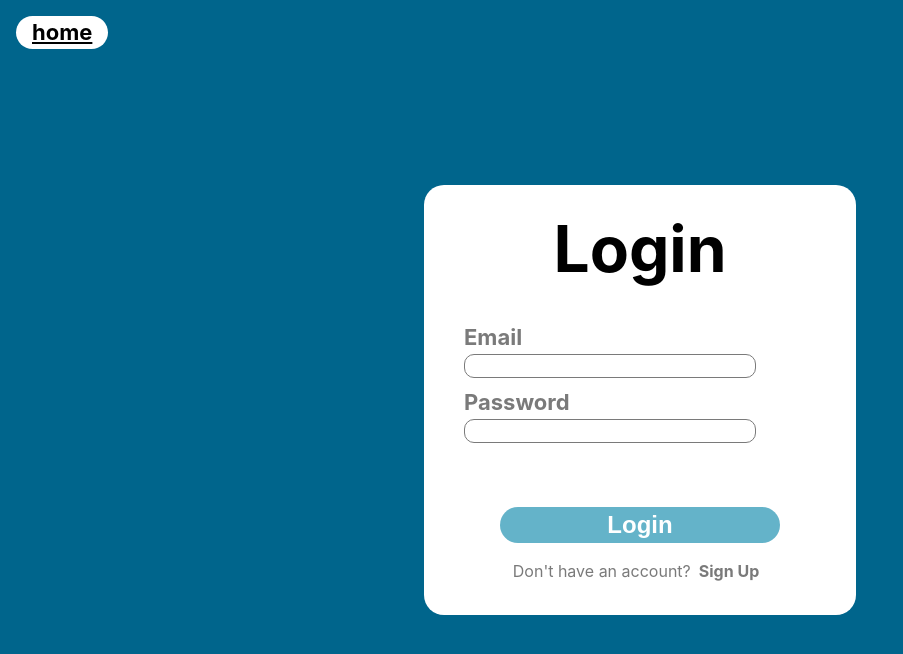
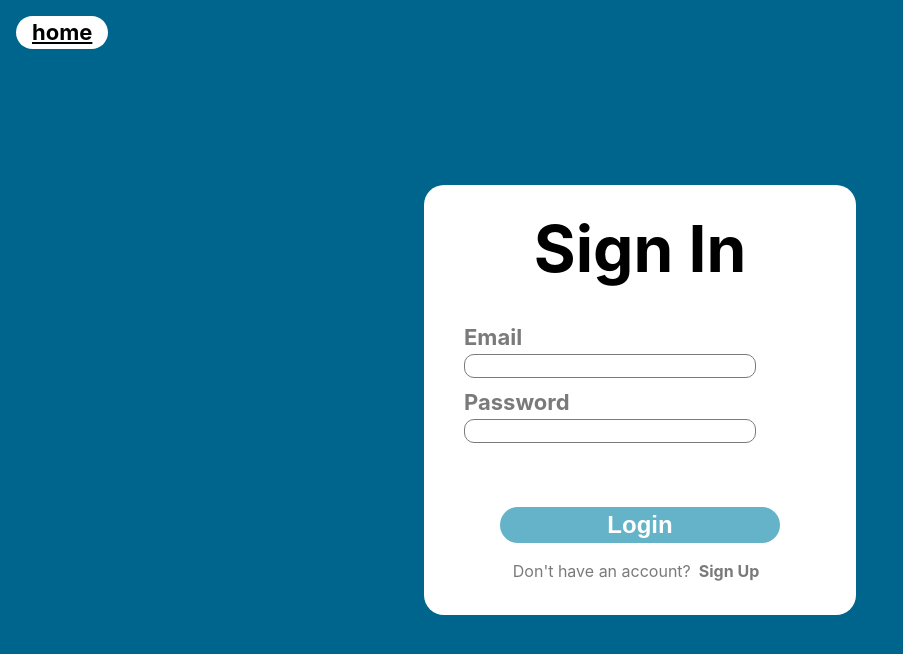
Before and after one commit to tom1dev/NZPMC-Project-1, a React (Vite) app in the folder frontend/: page /signin in a window 1280 px wide. Shown: the top 654 px of the page, without its empty margins (0-903 px from the left). Built offline with nearby package versions, Linux system fonts and the light colour scheme; no server answers.

Commit message:
refactored the signin page and its corresponding components:

```diff
--- a/frontend/src/components/signIn/LoginForm.jsx
+++ b/frontend/src/components/signIn/LoginForm.jsx
@@ -1,146 +1,79 @@
 import styleSignin from '../../styles/Signin.module.css';
-import {useState, useEffect} from 'react';
-import signinService from '../../services/signInService.js';
-import userService  from '../../services/userService.js';
-import { useNavigate } from "react-router-dom";
+import { useState } from 'react';
+import signinService from '../../services/signinService';
+import userService from '../../services/userService';
+import { useNavigate } from 'react-router-dom';
 
 
-const LoginForm = ({title,isSignup,setIsSignup}) => {
-    const [email,setEmail] = useState('');
-    const [password,setPassword] = useState('');
-    const [name,setName] = useState('');
-    const [error,setError] = useState(false);
+const LoginForm= ({ isSignup,setError})=> {
+    const [email, setEmail] = useState('');
+    const [password, setPassword] = useState('');
+    const [name, setName] = useState('');
+
     const navigate = useNavigate();
 
-
-    useEffect(() => {
-        const fetchUserInformation = async () => {
-            try{
-                const user = await userService.getUserByToken();
-                return user[0];
-            }catch (error){
-                console.log(error);
-                return;
+    const handleParramChange = (event,setter) => {
+        setter(event.target.value)
     }
 
-        }
-
-        const fetchAndNavigate = async () => {
-            const user = await fetchUserInformation();
-            if (user && user.email === "admin") {
-                navigate("/admin");
-            } else if (user) {
-                navigate("/");
-            }
-        };
-
-
-        fetchAndNavigate();
-    }, []);
-
-    const handleEmailChange = (event) =>{
-        setEmail(event.target.value)
-    }
-
-    const handleNameChange = (event) =>{
-        setName(event.target.value)
-    }
-
-
-    const handlePasswordChange = (event) =>{
-        setPassword(event.target.value)
-    }
-
-
-
-    const onSignupClicked = () => {
-        console.log("Sign up Clicked")
-        setIsSignup(!isSignup);
-
-    }
     const handleSubmit = async (event) => {
         event.preventDefault();
         if (!email || !password || (isSignup && !name)) {
             alert("Please fill out all fields.");
             return;
         }
-        try{
-            if(isSignup){
-                    const user = {name,email,passwordHash: password,isAdmin:false};
+        try {
+            if (isSignup) {
+                const user = { name, email, passwordHash: password, isAdmin: false };
                 const data = await userService.createUser(user);
 
-                    document.cookie = `token=${"Bearer "+data}`;
+                document.cookie = `token=${"Bearer " + data}`;
                 navigate("/");
 
                 //handle submition logic with correct service
-            }else{
+            } else {
                 const data = await signinService.signIn(email, password);
-                    document.cookie = `token=${"Bearer "+ data}`;
-                    if(email === "admin"){
+                document.cookie = `token=${"Bearer " + data}`;
+                if (email === "admin") {
                     navigate("/admin");
-                    }else{
+                } else {
                     navigate("/");
                 }
 
             }
 
-        }catch(error){
+        } catch (error) {
             setError(true);
             console.log(error);
         }
+    }
 
 
-
-    }
-
-    return(
-        <div className={styleSignin.background}>
-            <h className={styleSignin.header}>{title}</h>
-            {
-
-                error && <h4 className={styleSignin.error}>{isSignup ? "Account couldn't be created": "Password or email incorrect"}</h4>
-
-
-            }
-            <form onSubmit={handleSubmit}>
+    return <form onSubmit={handleSubmit}>
 
         {isSignup &&
             <div className={styleSignin.parrameterBox}>
                 <h2>Name</h2>
-                        <input value={name}  onChange={handleNameChange}/>
+                <input value={name} onChange={event => handleParramChange(event,setName)} />
             </div>
         }
 
 
         <div className={styleSignin.parrameterBox}>
             <h2>Email</h2>
-                    <input value={email}  onChange={handleEmailChange}/>
+            <input value={email} onChange={event => handleParramChange(event,setEmail)} />
         </div>
         <div className={styleSignin.parrameterBox}>
             <h2>Password</h2>
-                    <input value={password}  onChange={handlePasswordChange}/>
+            <input value={password} onChange={event => handleParramChange(event,setPassword)} />
         </div>
 
 
-                {isSignup ?<button type="submit">Sign Up</button>:<button type="submit">Login</button>}
+        {isSignup ? <button type="submit">Sign Up</button> : <button type="submit">Login</button>}
 
 
 
-            </form>
-
-
-
-            <div className={styleSignin.linkBox}>
-                    {   isSignup?
-                        <><p>Have an account?</p>
-                        <p className={styleSignin.signupLink} onClick={onSignupClicked}>  Sign In</p></>:
-                        <><p>Don't have an account?</p>
-                        <p className={styleSignin.signupLink} onClick={onSignupClicked}>  Sign Up</p></>
-                    }
-            </div>
-        </div>
-    )
-
+    </form>;
 }
 
 export default LoginForm;
--- /dev/null
+++ b/frontend/src/components/signIn/SignInFormContainer.jsx
@@ -0,0 +1,34 @@
+import styleSignin from '../../styles/Signin.module.css';
+import { useState, useEffect } from 'react';
+import LoginForm from './LoginForm.jsx';
+import SigninFormLink from './SigninFormLink.jsx';
+
+
+const SignInFormContainer = ({ title, isSignup, setIsSignup }) => {
+
+    const [error, setError] = useState(false);
+
+    //changes the form to sign up or sign in
+    const onSignupClicked = () => {
+        console.log("Sign up Clicked")
+        setIsSignup(!isSignup);
+    }
+
+
+
+    return (
+        <div className={styleSignin.background}>
+            <h className={styleSignin.header}>{title}</h>
+
+            {/*shows error message if error occurred during signup*/}
+            {error && <h4 className={styleSignin.error}>{isSignup ? "Account couldn't be created" : "Password or email incorrect"}</h4>}
+
+            <LoginForm isSignup={isSignup} setError ={setError}/>
+
+            <SigninFormLink isSignup={isSignup} onSignupClicked = {onSignupClicked} />
+        </div>
+    )
+
+}
+
+export default SignInFormContainer;
--- /dev/null
+++ b/frontend/src/components/signIn/SigninFormLink.jsx
@@ -0,0 +1,14 @@
+import styleSignin from '../../styles/Signin.module.css';
+
+
+const SigninFormLink = ({isSignup, onSignupClicked}) => {
+    return <div className={styleSignin.linkBox}>
+        {isSignup ?
+            <><p>Have an account?</p>
+                <p className={styleSignin.signupLink} onClick={onSignupClicked}>  Sign In</p></> :
+            <><p>Don't have an account?</p>
+                <p className={styleSignin.signupLink} onClick={onSignupClicked}>  Sign Up</p></>}
+    </div>;
+}
+
+export default SigninFormLink;
--- a/frontend/src/pages/Signin.jsx
+++ b/frontend/src/pages/Signin.jsx
@@ -1,20 +1,50 @@
-import {useState} from 'react';
+import {useState, useEffect} from 'react';
 import styleSignin from '../styles/Signin.module.css';
 import { Outlet, Link } from "react-router-dom";
 import LoginForm from '../components/signIn/LoginForm.jsx';
+import { useNavigate } from "react-router-dom";
+import SignInFormContainer from '../components/signIn/SignInFormContainer.jsx';
 
 const SignIn = ({}) => {
     const [isSignup,setIsSignup] = useState(false);
+
+    const navigate = useNavigate();
+
+    //checks if user is logged in and changes its page if it is
+    useEffect(() => {
+        //gets user information with its auth cookie
+        const fetchUserInformation = async () => {
+            try {
+                const user = await userService.getUserByToken();
+                return user[0];
+            } catch (error) {
+                console.log(error);
+                return;
+            }
+        }
+
+        //fetches user information if user is logged in it navigates to correct page
+        const fetchAndNavigate = async () => {
+            const user = await fetchUserInformation();
+            if (user && user.email === "admin") {
+                navigate("/admin");
+            } else if (user) {
+                navigate("/");
+            }
+        };
+
+        fetchAndNavigate();
+    }, []);
+
+
+
     return(
         <div className={styleSignin.SigninContainer}>
             <div className={styleSignin.LinkContainer}><Link className={styleSignin.homeLink} to="/">home</Link></div>
 
+            {/*shows sign in or login version of the form depending on isSignup condition*/}
 
-
-            { isSignup ?
-                <LoginForm title="Sign up" isSignup={isSignup} setIsSignup={setIsSignup}/>:
-                <LoginForm title="Login" isSignup={isSignup} setIsSignup={setIsSignup}/>
-            }
+            <SignInFormContainer title={isSignup ? "Sign Up" : "Sign In"} isSignup={isSignup} setIsSignup={setIsSignup} />
         </div>
     )
 };
```
Lines whose indentation alone changed are shown as unchanged.
